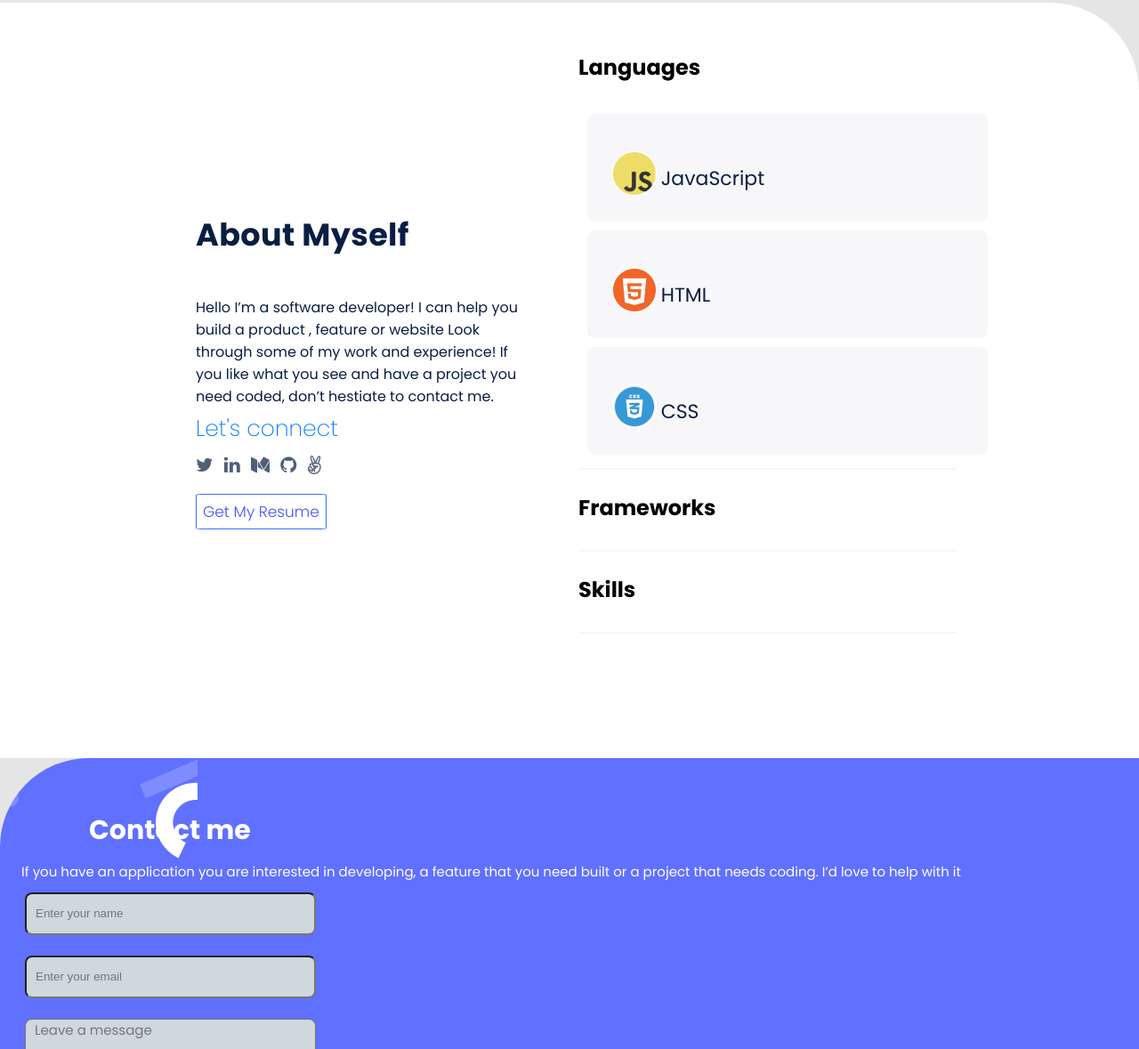
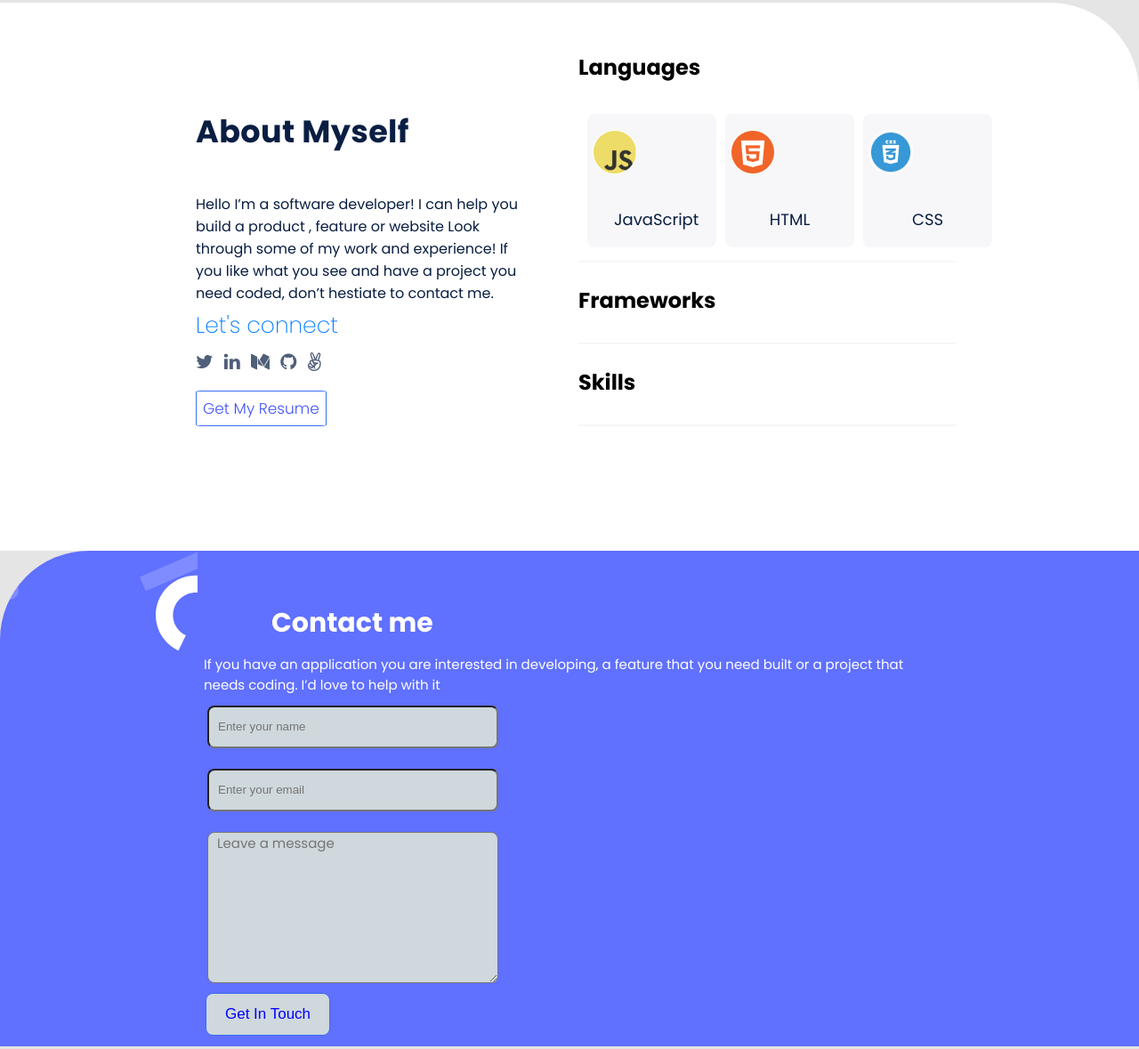
Before and after one commit to codecaiine/microverse_portfolio, a website: page index.html in a window 1280 px wide. Shown: the part 2892-4071 px from the top of the page at 89% size. Drawn offline with Linux system fonts and the light colour scheme; files whose address does not match are found by name.

Commit message:
Adapt my css code to my different media queries

```diff
--- a/css/style.css
+++ b/css/style.css
@@ -167,8 +167,8 @@ a.btn-connect {
 
 .grid-container > li {
   background-color: #f7f7f9;
-  font-size: 10px;
-  width: 450px;
+  font-size: 21px;
+  width: 390px;
   border-radius: 8px;
   padding: 30px;
 }
@@ -179,12 +179,6 @@ a.btn-connect {
   left: -2px;
   height: 50px;
   width: 50px;
-}
-
-.grid-container > li p {
-  font-size: 22px;
-  padding-top: 8px;
-  font-weight: 400;
 }
 
 .stacks {
@@ -442,9 +436,34 @@ input {
     width: 1000px;
   }
 
-  .work-container > ul > li img:nth-of-type(2n) {
-    color: teal;
-    border: 1px;
+  .grid-container {
+    display: grid;
+    align-content: center;
+    grid-template-columns: auto auto auto;
+    grid-gap: 10px;
+    padding: 10px;
+    border: 0;
+    background: transparent;
+  }
+
+  .grid-container > li {
+    background-color: #f7f7f9;
+    text-align: center;
+    font-size: 30px;
+    width: 145px;
+    height: 150px;
+    border-radius: 8px;
+  }
+
+  .grid-container > li img {
+    position: relative;
+    top: -12px;
+    left: -42px;
+  }
+
+  .grid-container > li p {
+    font-size: 18px;
+    padding-top: 8px;
   }
 }
 
@@ -452,7 +471,6 @@ input {
   /* for mobile phone */
   .navbar {
     flex-direction: column;
-    background-color: tomato;
   }
 
   .nav-list {
--- a/index.html
+++ b/index.html
@@ -1,5 +1,6 @@
 <!doctype html>
 <html lang="en">
+
 <head>
     <meta charset="utf-8">
     <meta name="viewport" content="width=device-width, initial-scale=1">
@@ -10,6 +11,7 @@
     <title>Yannick-Noel Aka</title>
 
 </head>
+
 <body>
 
     <header>
@@ -41,7 +43,9 @@
             <div class="headline-text">
                 <h1 class="primary-text">I’m Yannick<br> Glad to see you!</h1>
                 <p>Using a series of utilities, you can create this jumbotron, just like the one in previous versions of Bootstrap. Check out the examples below for how you can remix and restyle it to your liking.</p>
-                 <a href="#" class="btn-connect"><h6>Let's connect</h6></a>
+                <a href="#" class="btn-connect">
+                    <h6>Let's connect</h6>
+                </a>
                 <ul class="medium">
                     <li class="social-media"><a href="#"><i class="fa fa-twitter"></i></a></li>
                     <li class="social-media"><a href="#"><i class="fa fa-linkedin"></i></a></li>
@@ -102,9 +106,7 @@
                                         </ul>
                                     </div>
                                     <p>
-                          Experimental content creation feature that allows users to add to an
-                          existing story over the course of a day without spamming their
-                          friends.
+                                        Experimental content creation feature that allows users to add to an existing story over the course of a day without spamming their friends.
                                     </p>
 
                                     <div class="tags">
@@ -136,9 +138,7 @@
                                             </ul>
                                         </div>
                                         <p>
-                       Exploring the future of media in Facebook's first
-                       Virtual Reality app; a place to
-                        discover and enjoy 360 photos and videos on Gear VR.</p>
+                                            Exploring the future of media in Facebook's first Virtual Reality app; a place to discover and enjoy 360 photos and videos on Gear VR.</p>
 
                                         <div class="tags">
                                             <ul>
@@ -169,9 +169,7 @@
                                                 </ul>
                                             </div>
                                             <p>
-                        A smart assistant to make driving more safe,
-                        efficient, and fun by unlocking
-                        your most expensive computer: your car.</p>
+                                                A smart assistant to make driving more safe, efficient, and fun by unlocking your most expensive computer: your car.</p>
 
                                             <div class="tags">
                                                 <ul>
@@ -197,10 +195,11 @@
                     <div class="headline-text">
                         <h1 class="second-text">About Myself</h1>
 
-            <p>Hello I’m a software developer! I can help you build a product , feature or website Look through some of my work and experience! If you like what you see and have a
-             project you need coded, don’t hestiate to contact me.</p>
+                        <p>Hello I’m a software developer! I can help you build a product , feature or website Look through some of my work and experience! If you like what you see and have a project you need coded, don’t hestiate to contact me.</p>
 
-            <a href="#" class="btn-connect"><h6>Let's connect</h6></a>
+                        <a href="#" class="btn-connect">
+                            <h6>Let's connect</h6>
+                        </a>
                         <ul class="medium">
                             <li class="social-media"><a href="#"><i class="fa fa-twitter"></i></a></li>
                             <li class="social-media"><a href="#"><i class="fa fa-linkedin"></i></a></li>
@@ -217,7 +216,9 @@
                     <ul class="stacks">
                         <li class="languages">
 
-            <a href="#"> <h2>Languages</h2></a>
+                            <a href="#">
+                                <h2>Languages</h2>
+                            </a>
                             <ul class="grid-container">
                                 <li>
 
@@ -232,7 +233,7 @@
 
                                 </li>
 
-            <li class="langi">
+                                <li>
 
                                     <img src="image/css.png" alt="css_logo">
                                     <p>CSS</p>
@@ -244,12 +245,16 @@
                         </li>
 
                         <li>
-            <a href="#"> <h2>Frameworks</h2> </a>
+                            <a href="#">
+                                <h2>Frameworks</h2>
+                            </a>
                         </li>
 
                         <li>
 
-          <a href="#"> <h2>Skills</h2> </a>
+                            <a href="#">
+                                <h2>Skills</h2>
+                            </a>
 
                         </li>
                     </ul>
@@ -257,16 +262,18 @@
             </div>
         </div>
     </section>
-<footer class="contact">
+    <section class="contact">
+        <div class="container">
             <h2>Contact me</h2>
             <p class="contact-p">If you have an application you are interested in developing, a feature that you need built or a project that needs coding. I’d love to help with it </p>
-    <form action="https://formspree.io/f/xjvjejyb"  method="POST">
-      <input  name="name" type="text" placeholder="Enter your name" required maxlength="30" >
-      <input name="email"  type="email"  placeholder="Enter your email" required>
+            <form action="https://formspree.io/f/xjvjejyb" method="POST">
+                <input name="name" type="text" placeholder="Enter your name" required maxlength="30">
+                <input name="email" type="email" placeholder="Enter your email" required>
                 <textarea name="message" placeholder="Leave a message" maxlength="500" required></textarea>
-      <button type="submit">Get in touch</button>
+                <button type="submit" class="btn-one">Get in touch</button>
             </form>
-    <img src="./image/Shape.svg" alt="shape img">
-</footer>
+        </div>
+    </section>
 </body>
+
 </html>
```
Lines whose indentation alone changed are shown as unchanged.
